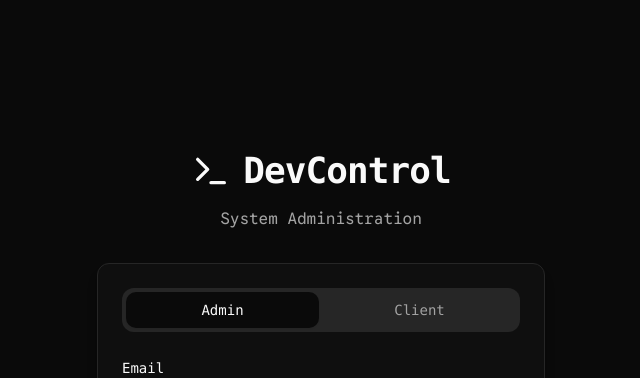
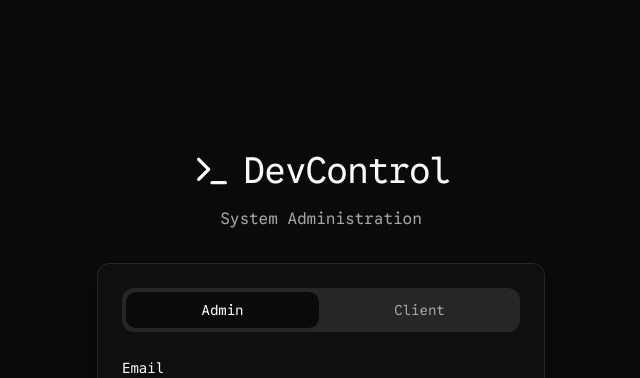
Before and after one commit to iamjosephstalin/devControl, a Next.js app: page /login in a window 1280 px wide. Shown: the top 378 px of the page, without its empty margins (319-959 px from the left). Built offline with nearby package versions, Linux system fonts and the light colour scheme; a web font is replaced by a local one.

Commit message:
google sans font bug fixes

```diff
--- a/app/login/page.tsx
+++ b/app/login/page.tsx
@@ -64,7 +64,7 @@ export default function LoginPage() {
         <div className="mb-8 text-center space-y-4">
           <div className="flex items-center justify-center gap-3">
             <Terminal className="h-10 w-10 text-primary" />
-            <h1 className="text-4xl font-bold font-mono tracking-tight text-foreground">
+            <h1 className="text-4xl tracking-tight text-foreground">
               DevControl
             </h1>
           </div>
@@ -78,7 +78,7 @@ export default function LoginPage() {
             <div className="grid grid-cols-2 gap-1 p-1 bg-muted rounded-lg">
               <button
                 onClick={() => setRole("admin")}
-                className={`py-2 text-sm font-medium rounded-md transition-all duration-200 ${role === "admin"
+                className={`py-2 text-sm rounded-md transition-all duration-200 ${role === "admin"
                     ? "bg-background text-foreground shadow-sm"
                     : "text-muted-foreground hover:text-foreground"
                   }`}
@@ -87,7 +87,7 @@ export default function LoginPage() {
               </button>
               <button
                 onClick={() => setRole("client")}
-                className={`py-2 text-sm font-medium rounded-md transition-all duration-200 ${role === "client"
+                className={`py-2 text-sm rounded-md transition-all duration-200 ${role === "client"
                     ? "bg-background text-foreground shadow-sm"
                     : "text-muted-foreground hover:text-foreground"
                   }`}
@@ -108,7 +108,6 @@ export default function LoginPage() {
                   value={email}
                   onChange={(e) => setEmail(e.target.value)}
                   required
-                  className="font-sans"
                 />
               </div>
               <div className="space-y-2">
@@ -119,7 +118,6 @@ export default function LoginPage() {
                   value={password}
                   onChange={(e) => setPassword(e.target.value)}
                   required
-                  className="font-sans"
                 />
               </div>
 
@@ -131,7 +129,7 @@ export default function LoginPage() {
 
               <Button
                 type="submit"
-                className="w-full font-medium transition-all duration-200"
+                className="w-full transition-all duration-200"
                 disabled={loading}
               >
                 {loading ? (
--- a/app/signup/page.tsx
+++ b/app/signup/page.tsx
@@ -64,7 +64,7 @@ export default function SignupPage() {
         <div className="mb-8 text-center space-y-4">
           <div className="flex items-center justify-center gap-3">
             <Terminal className="h-10 w-10 text-primary" />
-            <h1 className="text-4xl font-bold font-mono tracking-tight text-foreground">
+            <h1 className="text-4xl tracking-tight text-foreground">
               DevControl
             </h1>
           </div>
@@ -75,7 +75,7 @@ export default function SignupPage() {
 
         <Card className="border-border shadow-lg">
           <CardHeader className="space-y-1">
-            <CardTitle className="text-2xl font-bold text-center">
+            <CardTitle className="text-2xl text-center">
               Create Account
             </CardTitle>
             <CardDescription className="text-center">
```
